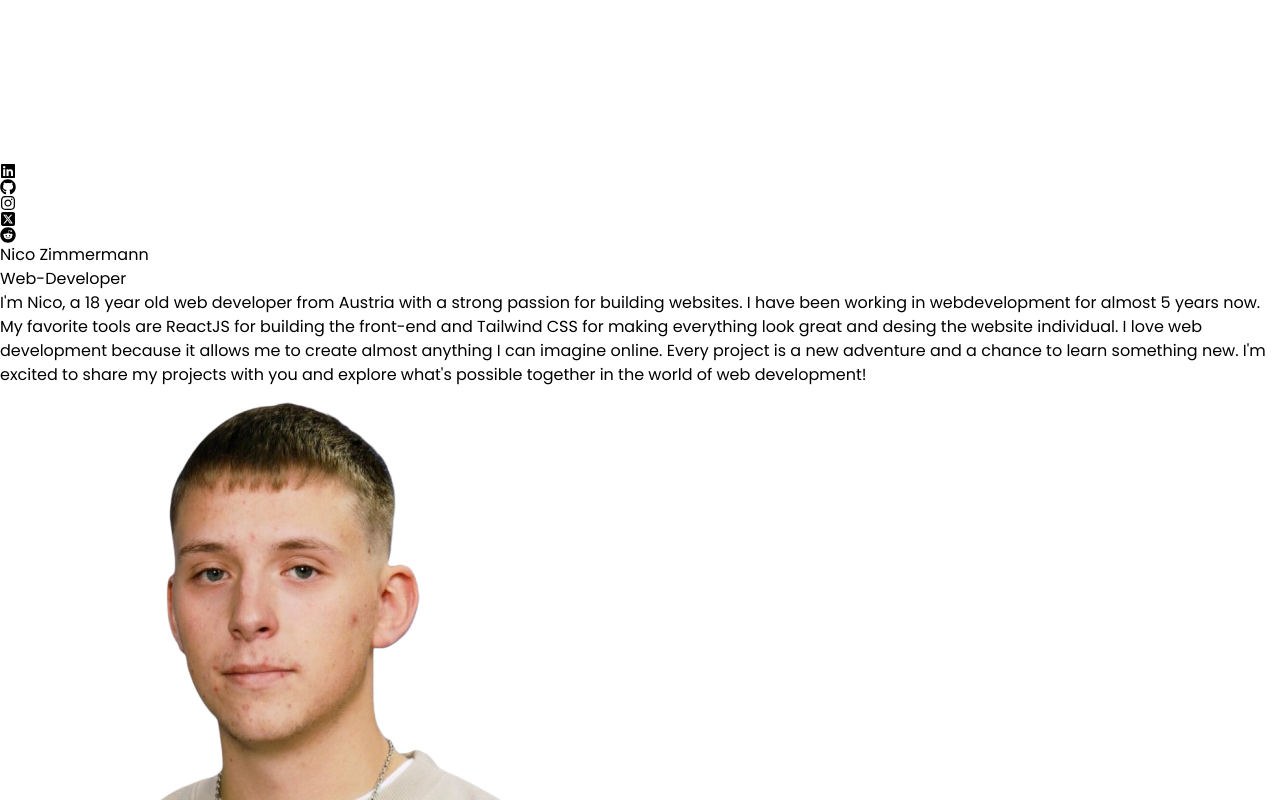
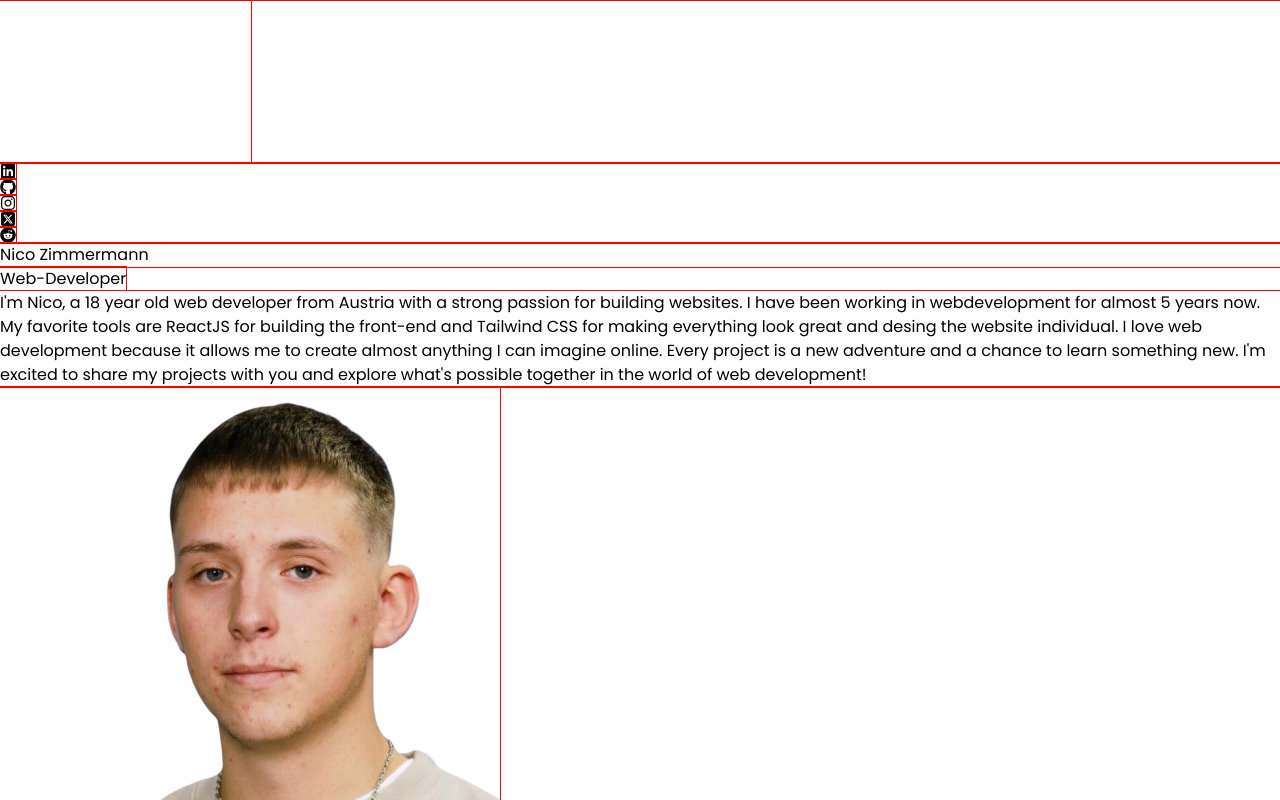
Before and after one commit to 13nico01/portfolio, a React (Vite) app: page / in a window 1280 px wide. Shown: the top 800 px of the page. Built offline with nearby package versions, Linux system fonts and the light colour scheme.

Commit message:
error handling

```diff
--- a/src/App.jsx
+++ b/src/App.jsx
@@ -9,11 +9,11 @@ import Contact from "./Components/Contact";
 
 const App = () => {
   return (
-    <div className="text-neutral-200 antialiased overflow-x-hidden ">
-      <div className="fixed w-full h-full -z-10 top-0 ">
-        <div className="absolute inset-0 -z-10 h-full w-full items-center px-5 py-24 [background:radial-gradient(125%_125%_at_50%_10%,#000_40%,#63e_100%)]"></div>
+    <div className="text-neutral-200 antialiased flex items-center justify-center overflow-hidden">
+      <div className="fixed top-0 left-0 w-screen h-screen -z-10 overflow-hidden">
+        <div className="absolute inset-0 -z-10 h-full py-24 [background:radial-gradient(125%_125%_at_50%_10%,#000_40%,#63e_100%)]"></div>
       </div>
-      <div className="container mx-2 lg:mx-auto px-8">
+      <div className=" container mx-auto max-w-screen-lg p-4">
         <Navbar />
         <Hero />
         <About />
--- a/src/index.css
+++ b/src/index.css
@@ -7,3 +7,7 @@
   font-family: "Poppins", sans-serif;
   touch-action: pan-y;
 }
+
+*{
+  outline: 1px solid red;
+}
```
